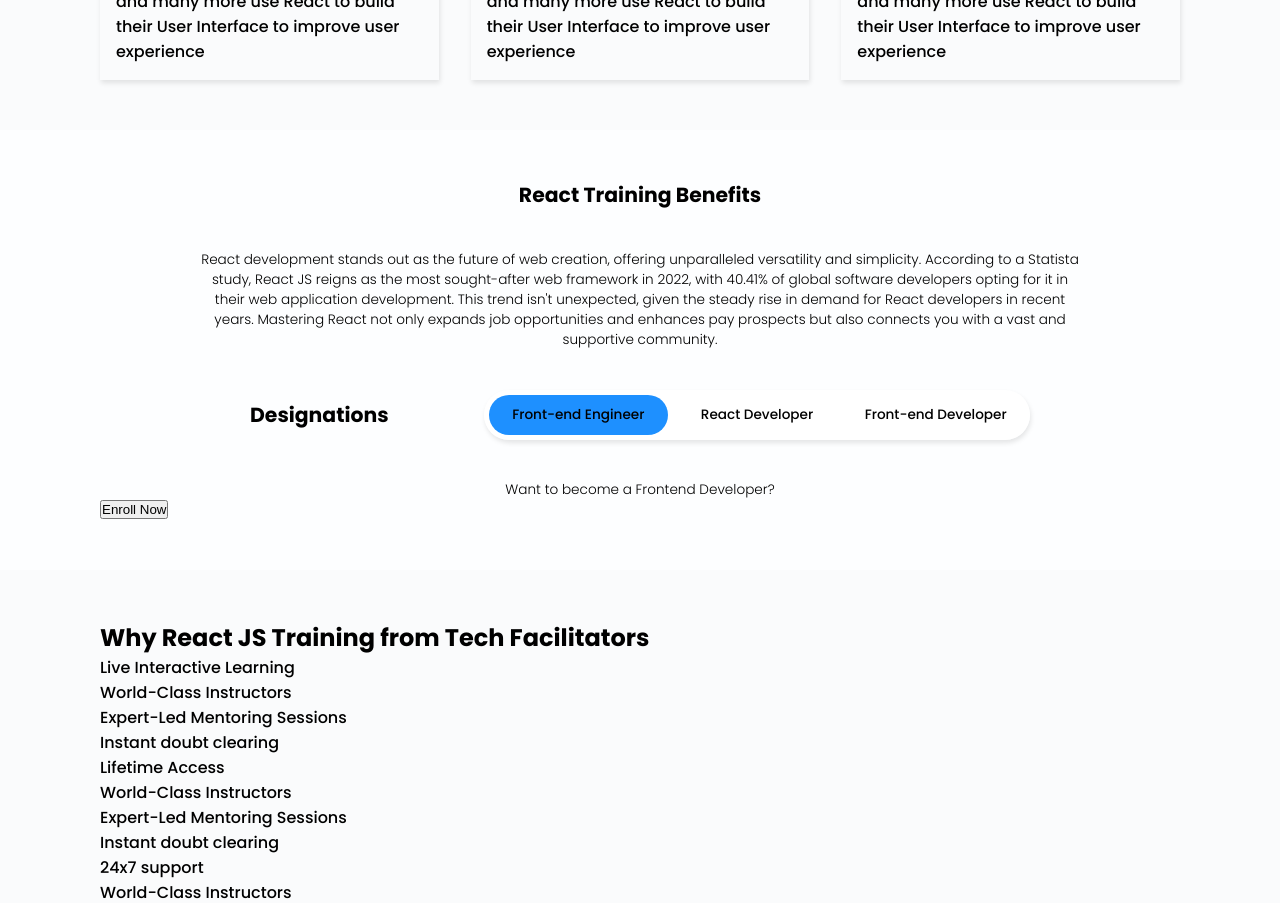
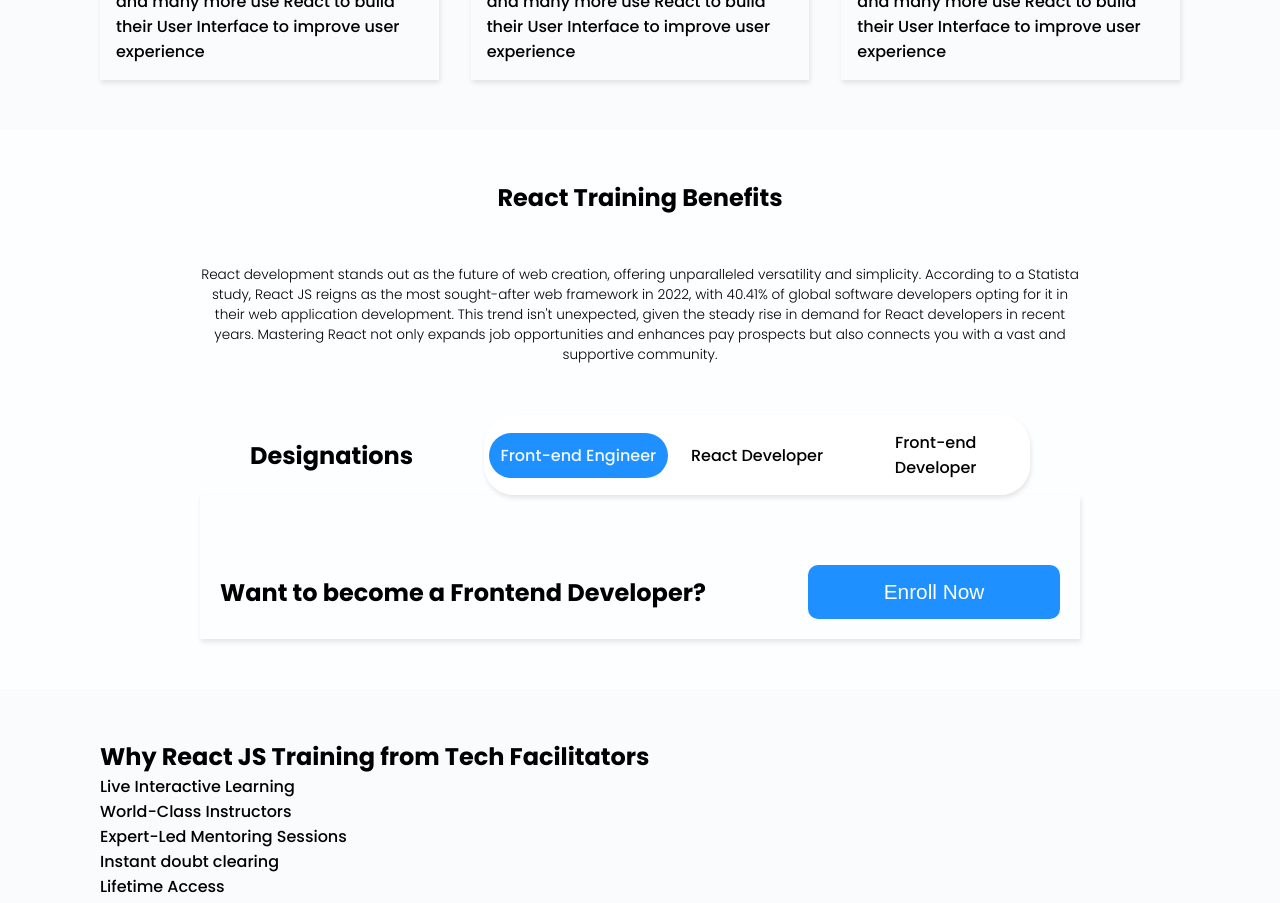
Before and after one commit to Adedayoke/TechFacilitators, a React (Create React App) app: page /coursepricing in a window 1280 px wide. Shown: the part 960-1863 px from the top of the page. Built offline with nearby package versions, Linux system fonts and the light colour scheme; a web font is replaced by a local one.

Commit message:
cp12 update

```diff
--- a/src/pages/CoursePricing.jsx
+++ b/src/pages/CoursePricing.jsx
@@ -107,7 +107,7 @@
             <li>Front-end Developer</li>
           </ul>
         </div>
-        <div>
+        <div className="sect2--body">
           <div>
             <div className="left">
               <img src="" alt="" />
@@ -116,8 +116,8 @@
               <img src="" alt="" />
             </div>
           </div>
-          <div>
-            <p>Want to become a Frontend Developer?</p>
+          <div  className="sect2--body-footer">
+            <h2>Want to become a Frontend Developer?</h2>
             <button>Enroll Now</button>
           </div>
         </div>
--- a/src/styles/index.css
+++ b/src/styles/index.css
@@ -650,12 +650,12 @@
 }
 .course_pricing .sect2 {
   background-color: rgb(253, 254, 255);
-  font-size: 0.85rem;
 }
 .course_pricing .sect2 h1 {
   text-align: center;
 }
 .course_pricing .sect2 p {
+  font-size: 0.85rem;
   font-weight: 300;
   text-align: center;
   padding: 0px 100px;
@@ -687,6 +687,31 @@
 }
 .course_pricing .sect2--nav ul .active {
   background-color: #1e90ff;
+  color: rgba(255, 255, 255, 0.9294117647);
+}
+.course_pricing .sect2--body {
+  margin: 0 100px;
+  box-shadow: 1px 3px 5px rgba(0, 0, 0, 0.1);
+}
+.course_pricing .sect2--body-footer {
+  display: flex;
+  align-items: center;
+  justify-content: space-between;
+  padding: 20px;
+}
+.course_pricing .sect2--body-footer button {
+  padding: 0.525rem;
+  background-color: #1e90ff;
+  border-radius: 10px;
+  font-size: 0.8rem;
+  padding-left: 1.5rem;
+  padding-right: 1.5rem;
+  color: white;
+  cursor: pointer;
+  border: none;
+  font-size: 1.3rem;
+  padding: 15px 20px;
+  width: 30%;
 }
 
 .courses {
--- a/src/styles/styles_pages/_coursePricing.scss
+++ b/src/styles/styles_pages/_coursePricing.scss
@@ -90,11 +90,11 @@
     }
     .sect2{
         background-color: $background-color--secondary;
-        font-size: $base-font-size * 0.85;
         h1{
             text-align: center;
         }
         p{
+            font-size: $base-font-size * 0.85;
             font-weight: 300;
             text-align: center;
             padding: 0px 100px;
@@ -123,6 +123,25 @@
                 }
                 .active{
                     background-color: $secondary-color;
+                    color: $primary-color;
+                }
+            }
+        }
+        &--body{
+            margin: 0 100px;
+            box-shadow: $box-shadow;
+            &-footer{
+                display: flex;
+                align-items: center;
+                justify-content: space-between;
+                padding: 20px;
+
+                button{
+                    @include buttonSecondary;
+                    font-size: $base-font-size * 1.3;
+                    padding: 15px 20px;
+                    width: 30%;
+
                 }
             }
         }
```
Also changed, not shown: 1 other file (tests, documents, lock files or other folders).
